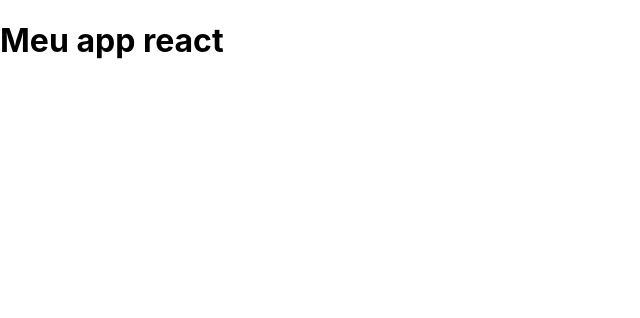
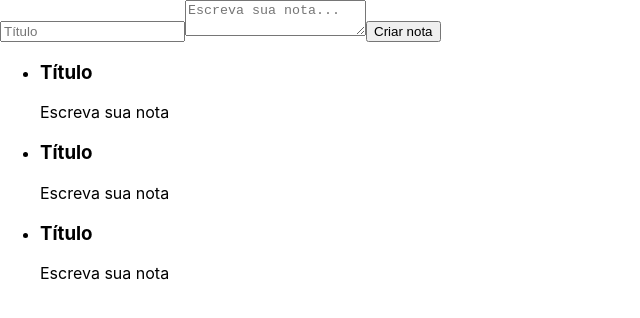
Before and after one commit to sophiablazizza/react-ceep, a React (Create React App) app: page / in a window 1280 px wide. Shown: the top 318 px of the page, without its empty margins (0-640 px from the left). Built offline with nearby package versions, Linux system fonts and the light colour scheme.

Commit message:
feat: adicionando componente

```diff
--- a/src/App.js
+++ b/src/App.js
@@ -1,9 +1,17 @@
 import React from 'react';
+import { ListaDeNotas } from './componentes/listaDeNotas';
 
 
 function App() {
   return (
-    <h1>Meu app react</h1>
+    <section>
+      <form>
+        <input type="text" placeholder="Título"/>
+        <textarea placeholder="Escreva sua nota..."/>
+        <button>Criar nota</button>
+      </form>
+      <ListaDeNotas/>
+    </section>
   );
 }
 
--- /dev/null
+++ b/src/componentes/listaDeNotas.jsx
@@ -0,0 +1,36 @@
+import React, { Component } from 'react';
+
+export class ListaDeNotas extends Component {
+
+    render () {
+        return (
+        <ul>
+            <li>
+              <section>
+                <header>
+                  <h3>Título</h3>
+                </header>
+                <p>Escreva sua nota</p>
+              </section>
+            </li>
+            <li>
+              <section>
+                <header>
+                  <h3>Título</h3>
+                </header>
+                <p>Escreva sua nota</p>
+              </section>
+            </li>
+            <li>
+              <section>
+                <header>
+                  <h3>Título</h3>
+                </header>
+                <p>Escreva sua nota</p>
+              </section>
+            </li>
+          </ul>
+    );
+    }
+
+}
```
